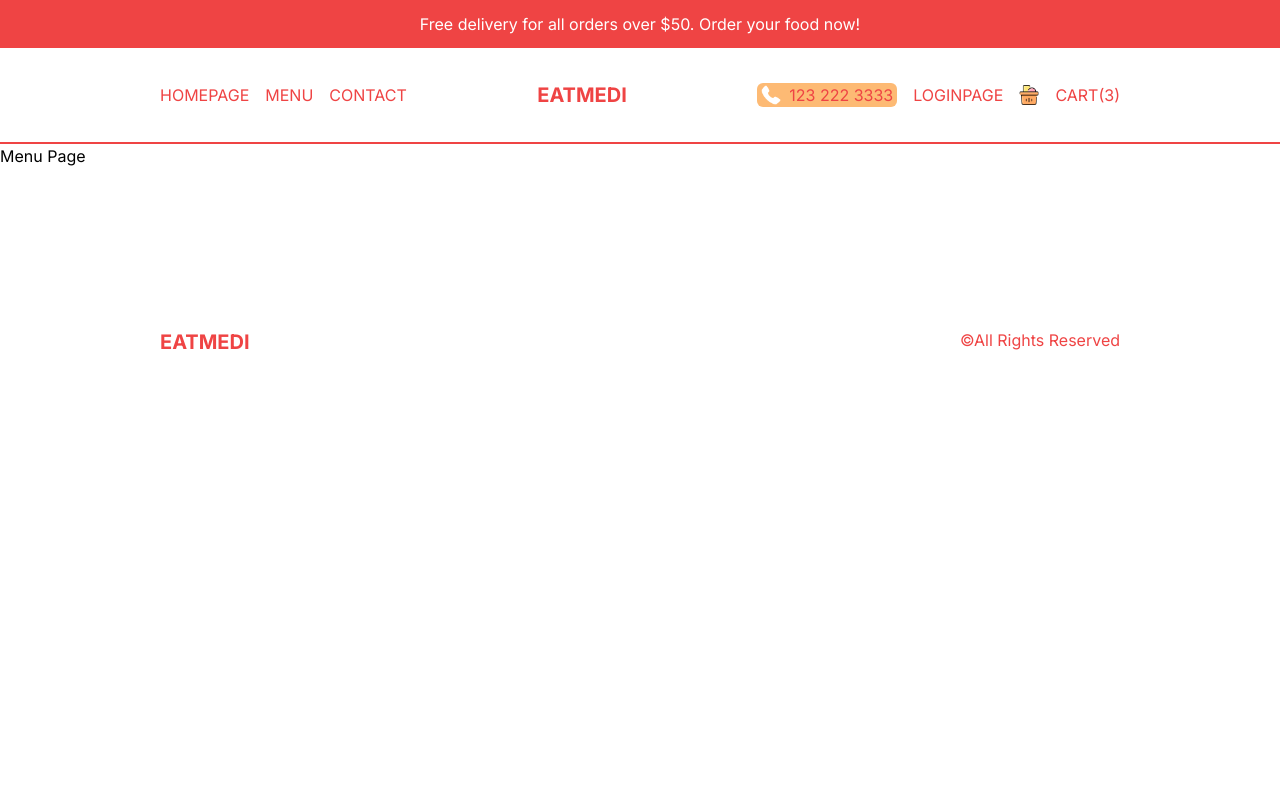
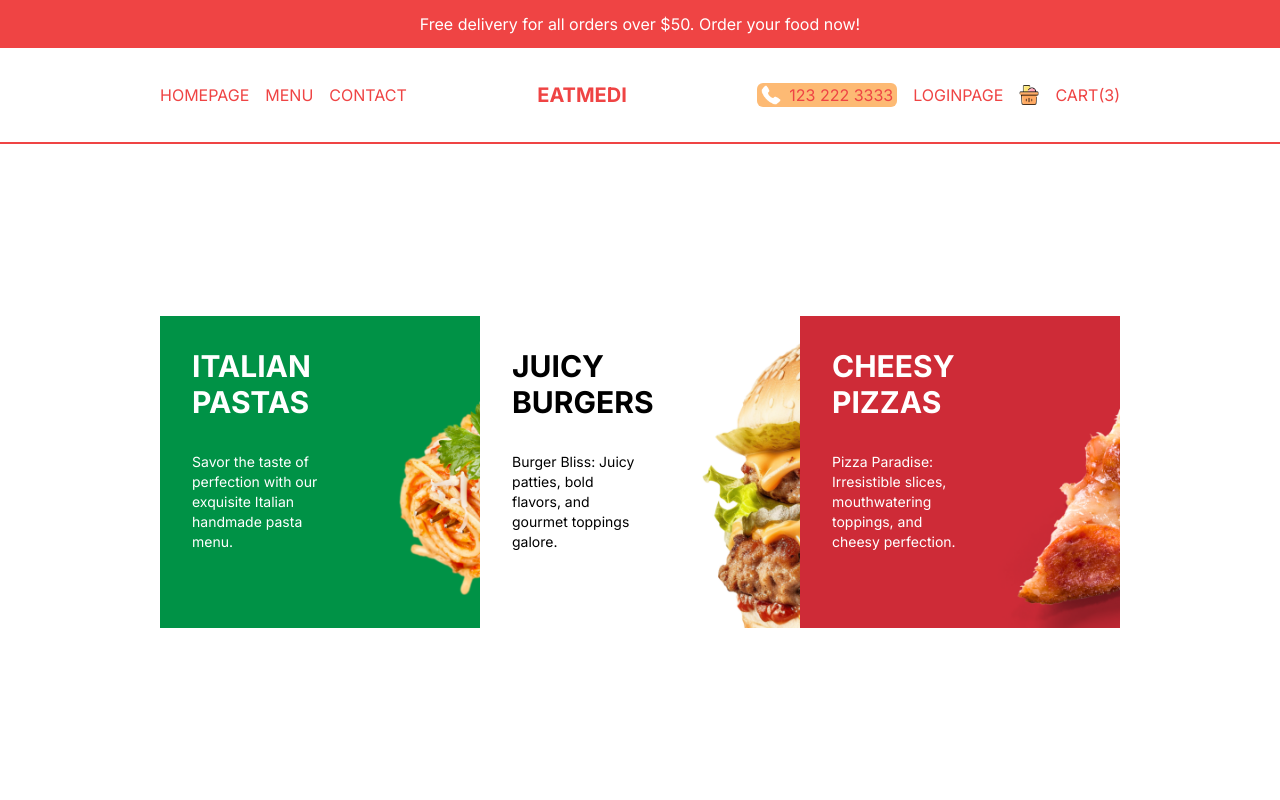
Before and after one commit to vijay711-github/Food_Delivery_App, a Next.js app: page /menu in a window 1280 px wide. Shown: the top 800 px of the page. Built offline with nearby package versions, Linux system fonts and the light colour scheme.

Commit message:
Designed Menu page and added menu cards

```diff
--- a/src/app/menu/page.tsx
+++ b/src/app/menu/page.tsx
@@ -1,9 +1,32 @@
-import React from 'react'
+import { menu } from "@/data";
+import Link from "next/link";
+import React from "react";
 
 const MenuPage = () => {
-  return (
-    <div>Menu Page</div>
-  )
-}
+	return (
+		<div className="p-4 lg:px-20 xl:px-40 h-[calc(100vh-6rem)] md:h-[calc(100vh-9rem)] flex flex-col md:flex-row items-center">
+			{menu.map((category) => (
+				<Link
+					href={`/menu/${category.slug}`}
+					key={category.id}
+					className="w-full h-1/3 bg-cover p-8 md:h-1/2"
+					style={{ backgroundImage: `url(${category.img})` }}
+				>
+					<div className={`text-${category.color} w-1/2`}>
+						<h1 className="uppercase font-bold text-3xl">{category.title}</h1>
+						<p className="text-sm my-8">{category.desc}</p>
+						<button
+							className={`hidden 2xl:block bg-${category.color} text-${
+								category.color === "black" ? "white" : "red-500"
+							} py-2 px-4 rounded-md`}
+						>
+							Explore
+						</button>
+					</div>
+				</Link>
+			))}
+		</div>
+	);
+};
 
-export default MenuPage
+export default MenuPage;
```
Also changed, not shown: src/components/Offer.tsx (+6 -6 lines), src/components/CountDown.tsx (line endings or trailing spaces).
